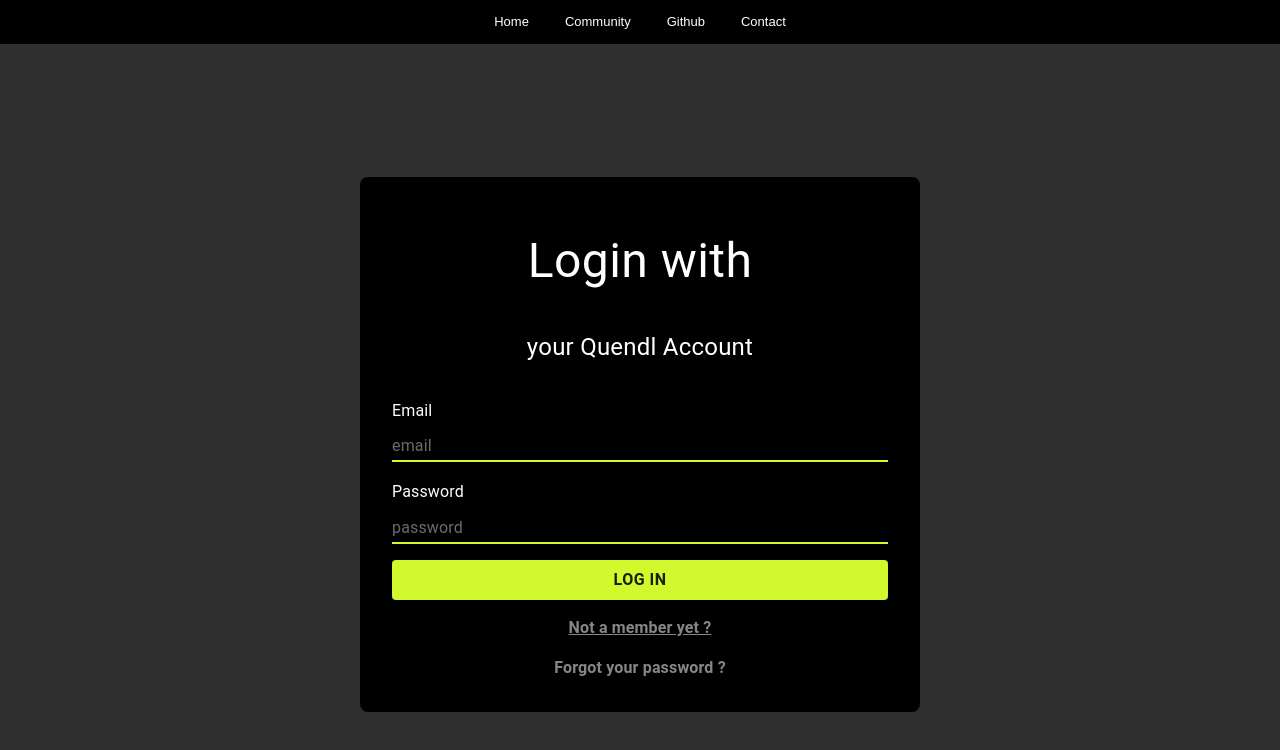
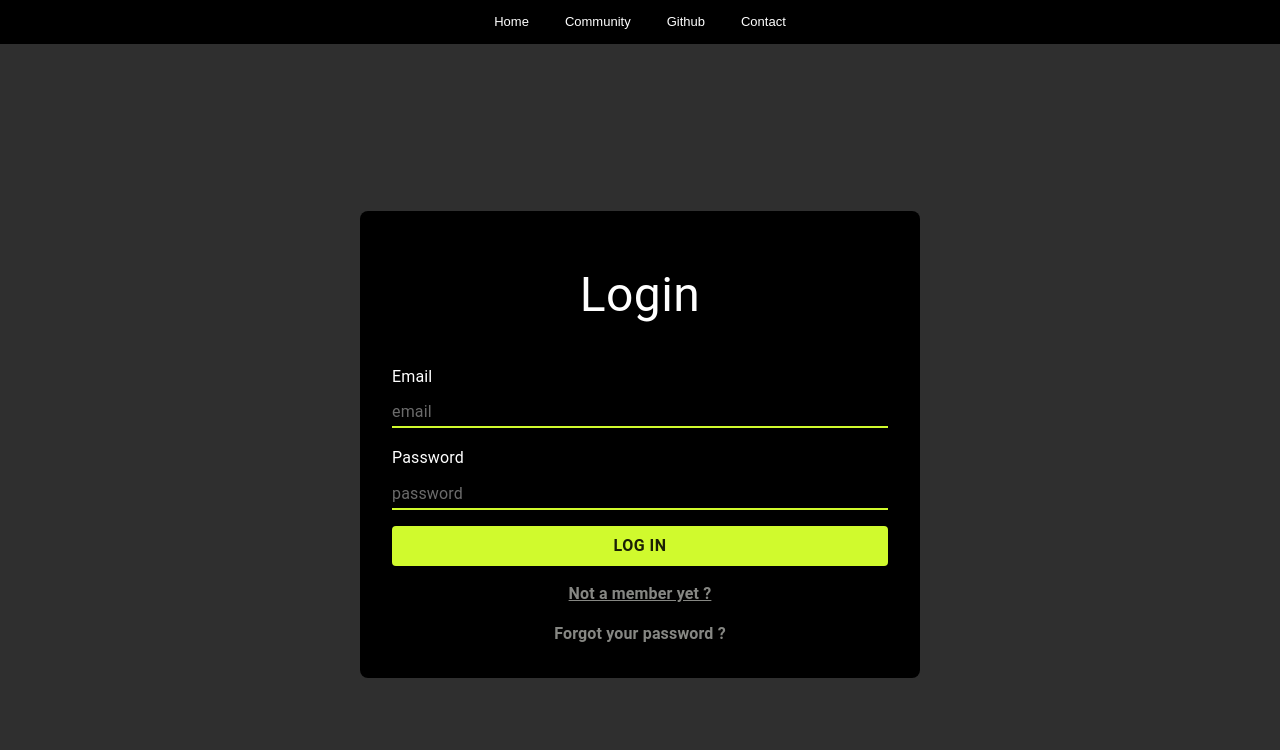
Before and after one commit to quendl/quendl, a Next.js app: page /login in a window 1280 px wide. Shown: the top 750 px of the page. Built offline with nearby package versions, Linux system fonts and the light colour scheme.

Commit message:
removed subtitle on login

```diff
--- a/pages/login/index.tsx
+++ b/pages/login/index.tsx
@@ -87,14 +87,12 @@ const Login: NextPage = () => {
             }}
             align={"center"}
           >
-            Login with
+            Login
           </Typography>
           <Typography
             sx={{ marginBottom: "2rem", color: "#ffffff", fontSize: "1.5rem" }}
             align={"center"}
-          >
-            your Quendl Account
-          </Typography>
+          ></Typography>
           <form onSubmit={handleSubmit(submitHandler)}>
             <Box component={"div"} sx={{ marginY: "1rem" }}>
               <Typography variant={"subtitle1"} color={"white"} gutterBottom>
```
